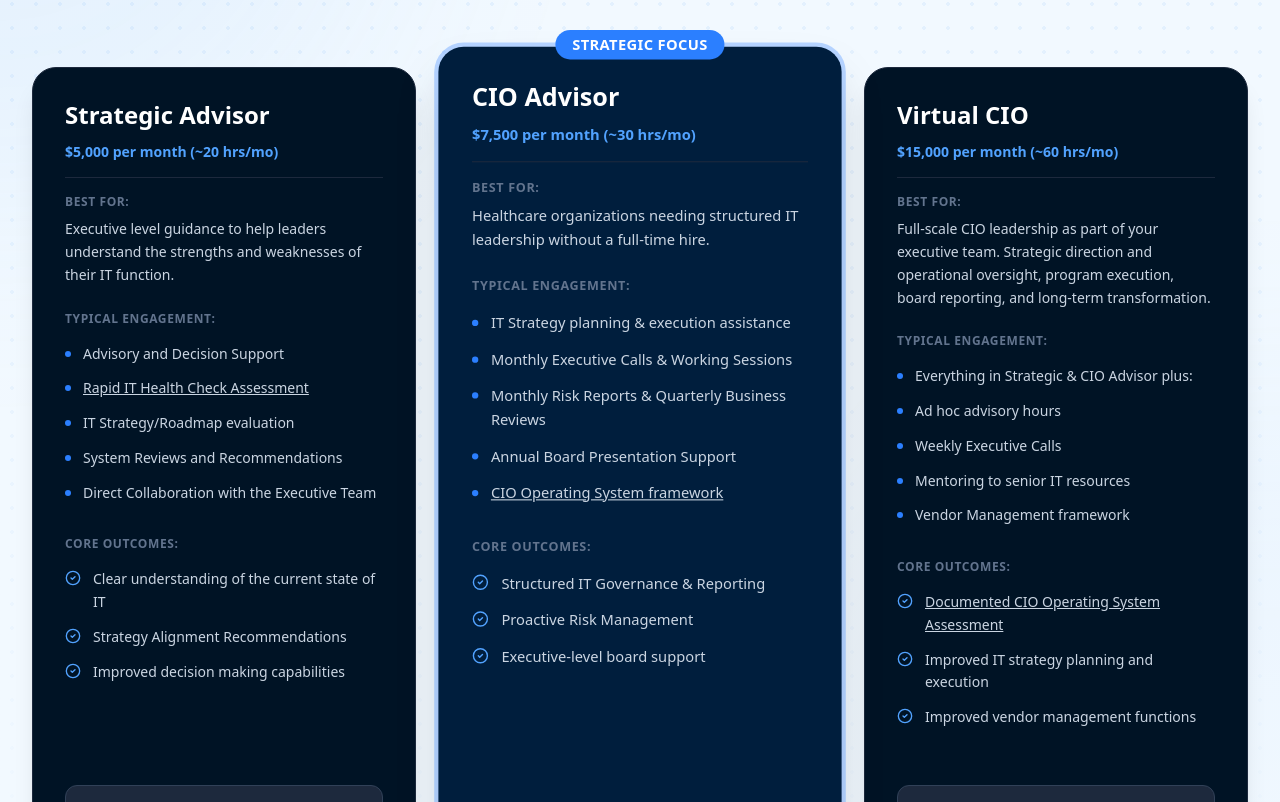
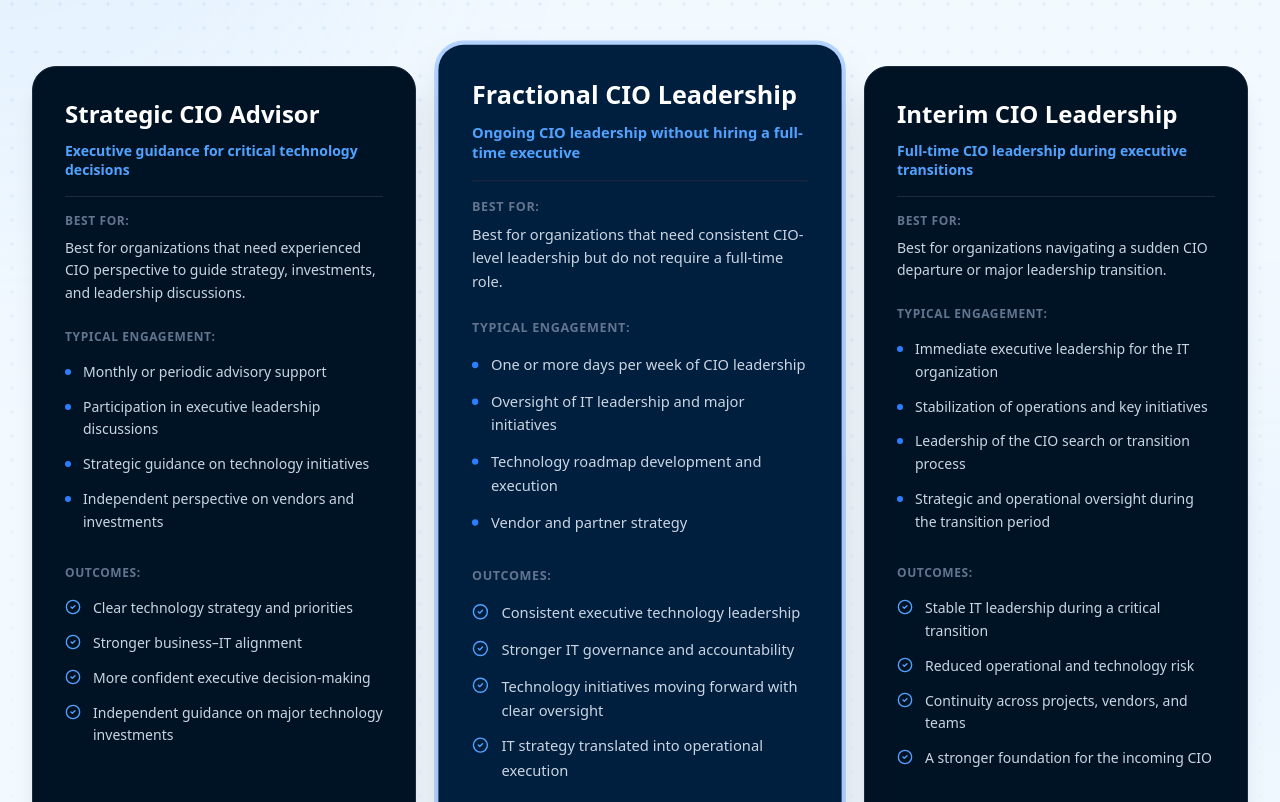
Before and after one commit to Yug210705/Brain, a React (Vite) app: page /services in a window 1280 px wide. Shown: the part 518-1320 px from the top of the page. Built offline with nearby package versions, Linux system fonts and the light colour scheme.

Commit message:
Overhaul services, pricing structure, and navigation per Image 1-5

```diff
--- a/src/components/AboutWendigo.jsx
+++ b/src/components/AboutWendigo.jsx
@@ -87,9 +87,9 @@ const AboutWendigo = () => {
 
           {/* Badge */}
           <span
-            className="inline-block w-[142px] h-[30px] px-[16px] py-[4px] rounded-[30px] bg-[#348DF01F] border border-[#348DF080] text-sm font-medium text-blue-500 mb-6 text-center"
+            className="inline-block w-[193px] h-[30px] px-[16px] py-[4px] rounded-[30px] bg-[#348DF01F] border border-[#348DF080] text-sm font-medium text-blue-500 mb-6 text-center"
           >
-            About Wendigo
+            Who is Wendigo Advisors?
           </span>
 
           {/* Headline */}
--- a/src/components/Navbar.jsx
+++ b/src/components/Navbar.jsx
@@ -45,9 +45,9 @@ const Navbar = () => {
         </div>
 
         <div className="flex items-center gap-4">
-          <a href="https://calendly.com/brian_damiani/working-session-30-min" target="_blank" rel="noreferrer">
-            <button className="hidden sm:block bg-[#348DF0] text-white font-semibold py-3 px-8 rounded-full text-sm">
-              Schedule a Conversation
+          <a href="https://t.ly/7Jjhw" target="_blank" rel="noreferrer">
+            <button className="hidden sm:block bg-[#348DF0] text-white font-semibold py-3 px-8 rounded-full text-sm uppercase tracking-wide">
+              schedule a conversation
             </button>
           </a>
 
@@ -85,10 +85,9 @@ const Navbar = () => {
 
               {isMobileServicesOpen && (
                 <div className="flex flex-col items-center gap-4 mt-4 py-4 px-6 bg-slate-800/30 rounded-2xl w-full">
-                  <a href="https://calendly.com/brian_damiani/working-session-30-min" target="_blank" rel="noopener noreferrer" onClick={closeMobileMenu} className="text-xl text-slate-300 hover:text-white">Free Working Session</a>
-                  <Link to="/#pricing" onClick={closeMobileMenu} className="text-xl text-slate-300 hover:text-white">Strategic Advisor</Link>
-                  <Link to="/#pricing" onClick={closeMobileMenu} className="text-xl text-slate-300 hover:text-white">CIO Advisor</Link>
-                  <Link to="/#pricing" onClick={closeMobileMenu} className="text-xl text-slate-300 hover:text-white">Virtual CIO</Link>
+                  <Link to="/#pricing" onClick={closeMobileMenu} className="text-xl text-slate-300 hover:text-white">Strategic CIO Advisor</Link>
+                  <Link to="/#pricing" onClick={closeMobileMenu} className="text-xl text-slate-300 hover:text-white">Fractional CIO Leadership</Link>
+                  <Link to="/#pricing" onClick={closeMobileMenu} className="text-xl text-slate-300 hover:text-white">Interim CIO Leadership</Link>
                 </div>
               )}
             </div>
@@ -122,10 +121,9 @@ function NavItemWithDropdown({ label }) {
       <ChevronDown size={14} className="group-hover:rotate-180 transition-transform duration-200" />
       <div className="absolute top-full left-1/2 -translate-x-1/2 mt-4 w-60 bg-[#001224]/95 border border-slate-700/50 rounded-2xl shadow-2xl opacity-0 invisible group-hover:opacity-100 group-hover:visible transition-all duration-300 z-50 backdrop-blur-xl overflow-hidden">
         <div className="py-3 flex flex-col">
-          <a href="https://calendly.com/brian_damiani/working-session-30-min" target="_blank" rel="noopener noreferrer" className="px-6 py-3 hover:bg-slate-800/50 text-slate-300 hover:text-white text-sm transition-colors">Free Working Session</a>
-          <Link to="/#pricing" className="px-6 py-3 hover:bg-slate-800/50 text-slate-300 hover:text-white text-sm transition-colors">Strategic Advisor</Link>
-          <Link to="/#pricing" className="px-6 py-3 hover:bg-slate-800/50 text-slate-300 hover:text-white text-sm transition-colors">CIO Advisor</Link>
-          <Link to="/#pricing" className="px-6 py-3 hover:bg-slate-800/50 text-slate-300 hover:text-white text-sm transition-colors">Virtual CIO</Link>
+          <Link to="/#pricing" className="px-6 py-3 hover:bg-slate-800/50 text-slate-300 hover:text-white text-sm transition-colors">Strategic CIO Advisor</Link>
+          <Link to="/#pricing" className="px-6 py-3 hover:bg-slate-800/50 text-slate-300 hover:text-white text-sm transition-colors">Fractional CIO Leadership</Link>
+          <Link to="/#pricing" className="px-6 py-3 hover:bg-slate-800/50 text-slate-300 hover:text-white text-sm transition-colors">Interim CIO Leadership</Link>
         </div>
       </div>
     </div>
--- a/src/components/Pricing.jsx
+++ b/src/components/Pricing.jsx
@@ -50,56 +50,56 @@ const MarkerUnderline = ({ className = "" }) => {
 const Pricing = () => {
     const plans = [
         {
-            title: "Strategic Advisor",
-            description: "$5,000 per month (~20 hrs/mo)",
-            bestFor: "Executive level guidance to help leaders understand the strengths and weaknesses of their IT function.",
+            title: "Strategic CIO Advisor",
+            description: "Executive guidance for critical technology decisions",
+            bestFor: "Best for organizations that need experienced CIO perspective to guide strategy, investments, and leadership discussions.",
             engagement: [
-                "Advisory and Decision Support",
-                <Link to="/ITservices" className="hover:text-blue-400 underline">Rapid IT Health Check Assessment</Link>,
-                "IT Strategy/Roadmap evaluation",
-                "System Reviews and Recommendations",
-                "Direct Collaboration with the Executive Team"
+                "Monthly or periodic advisory support",
+                "Participation in executive leadership discussions",
+                "Strategic guidance on technology initiatives",
+                "Independent perspective on vendors and investments"
             ],
             outcomes: [
-                "Clear understanding of the current state of IT",
-                "Strategy Alignment Recommendations",
-                "Improved decision making capabilities"
+                "Clear technology strategy and priorities",
+                "Stronger business–IT alignment",
+                "More confident executive decision-making",
+                "Independent guidance on major technology investments"
             ],
             isPopular: false
         },
         {
-            title: "CIO Advisor",
-            description: "$7,500 per month (~30 hrs/mo)",
-            bestFor: "Healthcare organizations needing structured IT leadership without a full-time hire.",
+            title: "Fractional CIO Leadership",
+            description: "Ongoing CIO leadership without hiring a full-time executive",
+            bestFor: "Best for organizations that need consistent CIO-level leadership but do not require a full-time role.",
             engagement: [
-                "IT Strategy planning & execution assistance",
-                "Monthly Executive Calls & Working Sessions",
-                "Monthly Risk Reports & Quarterly Business Reviews",
-                "Annual Board Presentation Support",
-                <Link to="/cio-operating" className="hover:text-blue-400 underline">CIO Operating System framework</Link>
+                "One or more days per week of CIO leadership",
+                "Oversight of IT leadership and major initiatives",
+                "Technology roadmap development and execution",
+                "Vendor and partner strategy"
             ],
             outcomes: [
-                "Structured IT Governance & Reporting",
-                "Proactive Risk Management",
-                "Executive-level board support"
+                "Consistent executive technology leadership",
+                "Stronger IT governance and accountability",
+                "Technology initiatives moving forward with clear oversight",
+                "IT strategy translated into operational execution"
             ],
             isPopular: true
         },
         {
-            title: "Virtual CIO",
-            description: "$15,000 per month (~60 hrs/mo)",
-            bestFor: "Full-scale CIO leadership as part of your executive team. Strategic direction and operational oversight, program execution, board reporting, and long-term transformation.",
+            title: "Interim CIO Leadership",
+            description: "Full-time CIO leadership during executive transitions",
+            bestFor: "Best for organizations navigating a sudden CIO departure or major leadership transition.",
             engagement: [
-                "Everything in Strategic & CIO Advisor plus:",
-                "Ad hoc advisory hours",
-                "Weekly Executive Calls",
-                "Mentoring to senior IT resources",
-                "Vendor Management framework"
+                "Immediate executive leadership for the IT organization",
+                "Stabilization of operations and key initiatives",
+                "Leadership of the CIO search or transition process",
+                "Strategic and operational oversight during the transition period"
             ],
             outcomes: [
-                <Link to="/cio-operating" className="hover:text-blue-400 underline">Documented CIO Operating System Assessment</Link>,
-                "Improved IT strategy planning and execution",
-                "Improved vendor management functions"
+                "Stable IT leadership during a critical transition",
+                "Reduced operational and technology risk",
+                "Continuity across projects, vendors, and teams",
+                "A stronger foundation for the incoming CIO"
             ],
             isPopular: false
         },
@@ -126,8 +126,7 @@ const Pricing = () => {
                         Our Services
                     </span>
                     <h2 className="max-w-5xl mx-auto mb-10 text-3xl sm:text-4xl font-bold leading-[1.2] md:text-5xl text-black">
-                        <span className="text-gray-900 font-bold font-[Inter]">Flexible CIO Leadership</span>{" "}
-                        <span className="text-gray-500">for Healthcare Organizations</span>
+                        Flexible CIO Leadership for Healthcare Organizations
                     </h2>
                     <p className="font-tt-hoves font-medium text-[20px] leading-relaxed max-w-3xl mx-auto text-[#00000080]">
                         Wendigo provides flexible engagement options designed to give CEOs clarity, stability, and long-term strategic direction.
@@ -145,11 +144,7 @@ const Pricing = () => {
                                 : 'bg-[#001325] border border-slate-800 shadow-xl'
                             } text-slate-300 h-full`}
                         >
-                            {plan.isPopular && (
-                                <div className="absolute -top-4 left-1/2 -translate-x-1/2 bg-blue-500 text-white px-4 py-1 rounded-full text-sm font-bold tracking-wide uppercase">
-                                    Strategic Focus
-                                </div>
-                            )}
+                            {/* Removed Most Popular Labels per instructions */}
 
                             <div className="mb-6">
                                 <h3 className="font-inter font-bold text-[24px] leading-tight text-white mb-3">
@@ -181,7 +176,7 @@ const Pricing = () => {
                             </div>
 
                             <div className="mb-8">
-                                <h4 className="text-xs font-bold uppercase tracking-wider text-slate-500 mb-4">Core Outcomes:</h4>
+                                <h4 className="text-xs font-bold uppercase tracking-wider text-slate-500 mb-4">Outcomes:</h4>
                                 <ul className="space-y-3">
                                     {plan.outcomes.map((item, i) => (
                                         <li key={i} className="flex items-start gap-3">
@@ -196,7 +191,7 @@ const Pricing = () => {
 
                             <div className="mt-auto pt-6">
                                 <a
-                                    href="https://calendly.com/brian_damiani/working-session-30-min"
+                                    href="https://t.ly/7Jjhw"
                                     target="_blank"
                                     rel="noopener noreferrer"
                                     className={`block w-full text-center py-4 rounded-xl font-bold transition-all duration-200 ${
--- a/src/page/Home.jsx
+++ b/src/page/Home.jsx
@@ -6,6 +6,7 @@ import Hero from "../components/Hero";
 import HomeContent from "../components/HomeContent";
 import Problems from "../components/Problems";
 import Pricing from "../components/Pricing";
+import Services from "../components/Services";
 import Why from "../components/Why";
 import AboutWendigo from "../components/AboutWendigo";
 import EntityRegistry from "../components/EntityRegistry";
@@ -132,6 +133,7 @@ const Home = () => {
       <HomeContent />
       <Problems />
       <Pricing />
+      <Services />
       <AboutWendigo />
       <Why />
       <EntityRegistry type="organization" />
```
